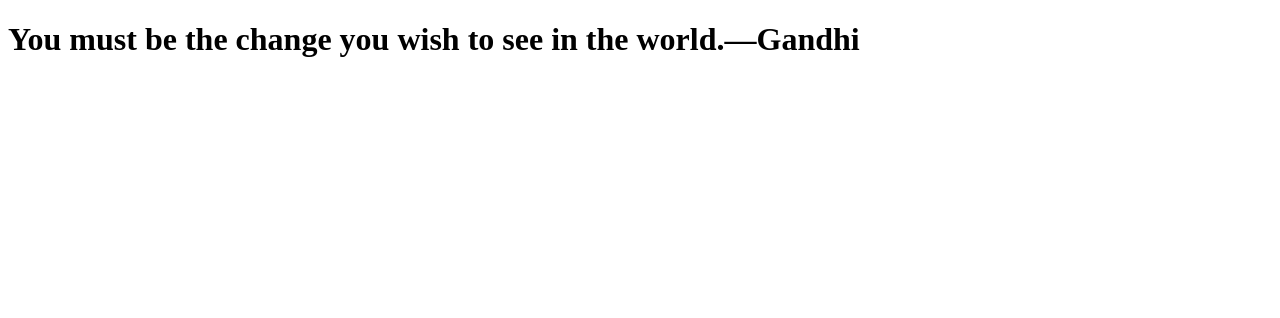
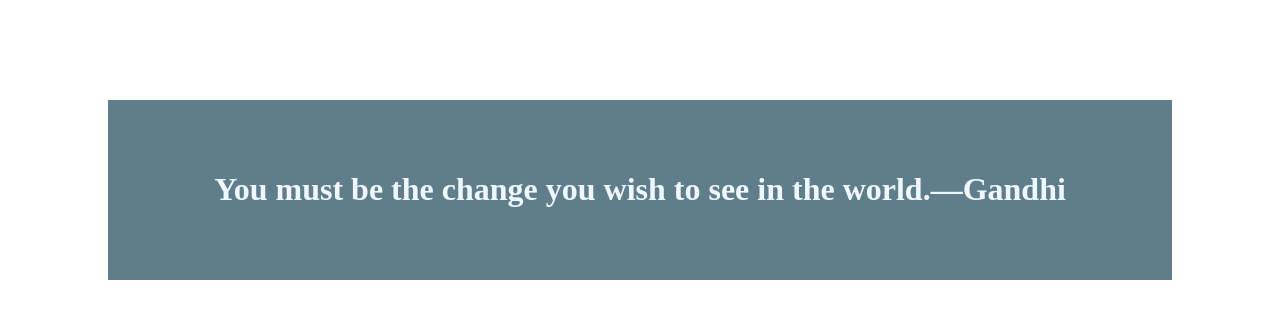
Before and after one commit to dharmesh-kh24/aquoteaday, a website: page public/index.html in a window 1280 px wide. Drawn offline with Linux system fonts and the light colour scheme.

Commit message:
Added style to quote

```diff
--- a/public/index.html
+++ b/public/index.html
@@ -6,7 +6,7 @@
         <title>A quote a day</title>
     </head>
     <body onload="generateQuote()">
-        <div>
+        <div style="padding: 50px;margin: 100px;color: aliceblue;background-color: #607D8B;text-align: center;">
             <h1 id="quote">Quote will come here</h1>
         </div>
     </body>
```
